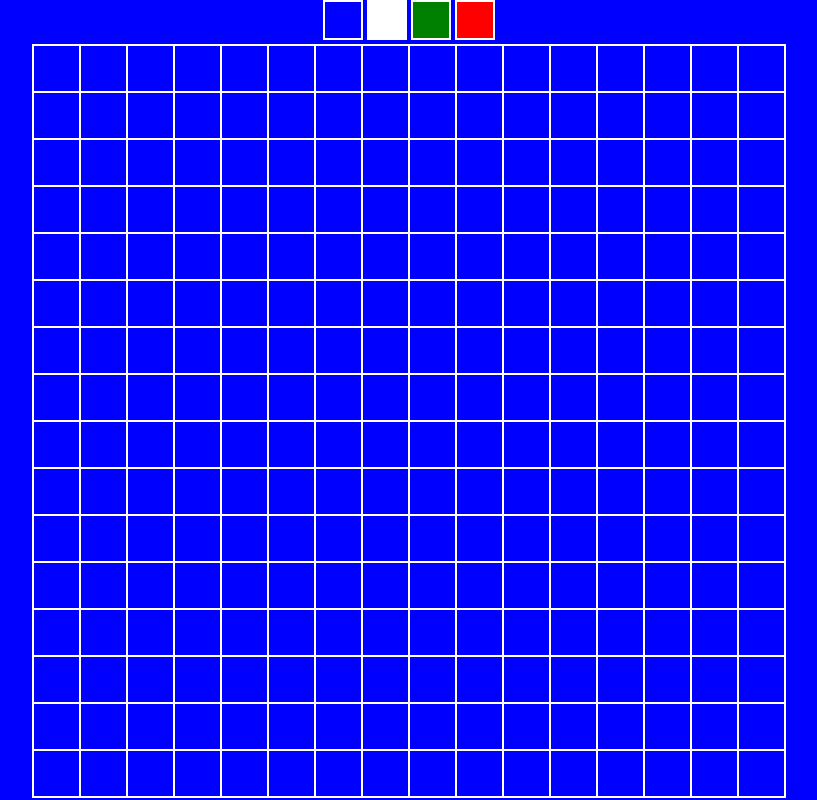
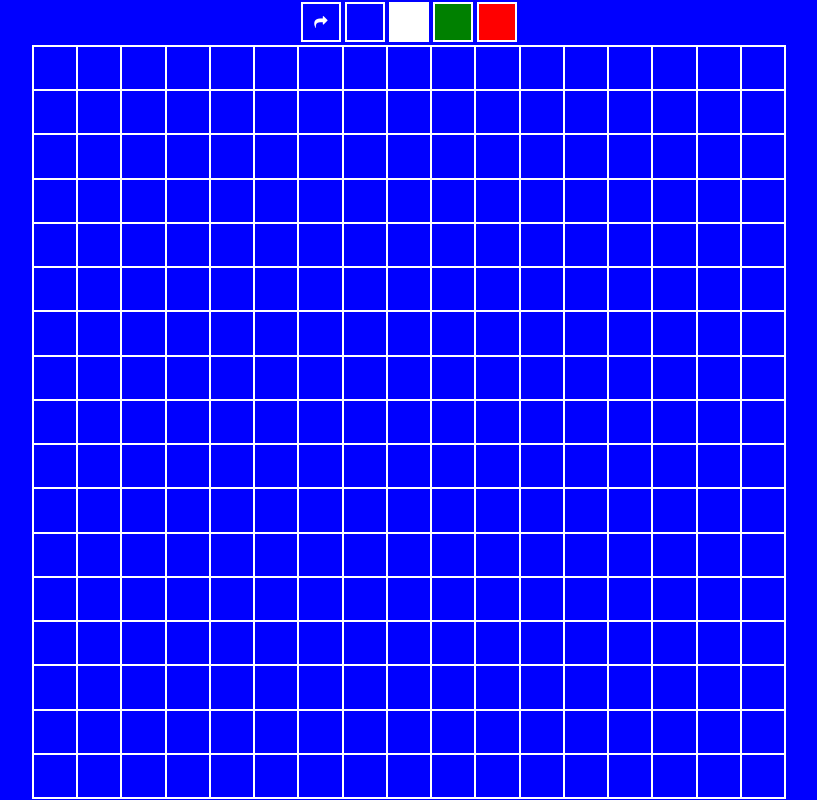
Before and after one commit to alnadev/maze-designer, a plain HTML site: page index.html in a window 1280 px wide. Shown: the whole page, without its empty margins (231-1048 px from the left). Drawn offline with Linux system fonts and the light colour scheme.

Commit message:
Implement share feature

```diff
--- a/index.html
+++ b/index.html
@@ -5,11 +5,14 @@
 	<meta charset="UTF-8">
 	<meta name="viewport" content="width=device-width, initial-scale=1">
 	<title>Color Maze Designer</title>
+	<link rel="stylesheet"
+		href="https://cdnjs.cloudflare.com/ajax/libs/font-awesome/4.7.0/css/font-awesome.min.css">
 	<link href="style.css" rel="stylesheet">
 </head>
 
 <body>
 	<div class="selection-container">
+		<button class="select-block" onclick="share_data()"><i class="fa fa-share"></i></button>
 		<button class="select-block" id="select-block" onclick="select_type('block')"></button>
 		<button class="select-block select-block-wall" id="select-block-wall"
 			onclick="select_type('block-wall')"></button>
--- a/main.js
+++ b/main.js
@@ -3,18 +3,41 @@ let buttons = [];
 let child_container = document.getElementById("child-container");
 
 let count = [16, 16];
+count = [count[0] + 1, count[1] + 1];
 
 child_container.style.gridTemplateColumns = "1fr ".repeat(count[0]);
 child_container.style.gridTemplateRows = "1fr ".repeat(count[1]);
 
 let selected_type = "block-player"; // block-player | block-end | block-wall | block
 
-let is_player_present = false;
-
 let block_select_wall = document.getElementById("select-block-wall");
 let block_select_end = document.getElementById("select-block-end");
 let block_select_player = document.getElementById("select-block-player");
 let block_select_erase = document.getElementById("select-block-erase");
+
+function share_data() {
+	let toshare = `BLOCKS_COUNT: ${count[0] - 1} ${count[1] - 1}\n`;
+	for (let x = 0; x < buttons.length; x++) {
+		switch (buttons[x].className) {
+			case "block-wall":
+				toshare += "BLOCK: " + buttons[x].id + "\n";
+				break;
+			case "block-end":
+				toshare += "END_POINT: " + buttons[x].id + "\n";
+				break;
+			case "block-player":
+				toshare += "PLAYER_POSITION: " + buttons[x].id +
+					"\n";
+				break;
+			default:
+				break;
+		}
+	}
+	navigator.share({
+		title: "Level",
+		text: toshare,
+	});
+}
 
 function select_type(type) {
 	let previous_block_select = document.getElementById(
@@ -53,7 +76,7 @@ function clicked(id, event) {
 for (let x = 1; x <= count[0]; x++) {
 	for (let y = 1; y <= count[1]; y++) {
 		let button = document.createElement("button");
-		button.id = `${x},${y}`;
+		button.id = `${y - 1} ${x - 1}`;
 		button.className = "block";
 		button.onclick = (x) => clicked(button.id, x);
 		buttons.push(button);
--- a/style.css
+++ b/style.css
@@ -26,7 +26,9 @@ body {
 
 .selection-container {
 	justify-items: center;
-	align-items: center;
+	display: flex;
+	flex-direction: row;
+	align-items: start;
 	background-color: blue;
 }
 
@@ -50,6 +52,8 @@ body {
 }
 
 .select-block {
+	color: white;
+	margin: 2px;
 	height: 5vh;
 	width: 5vh;
 	background-color: blue;
```
